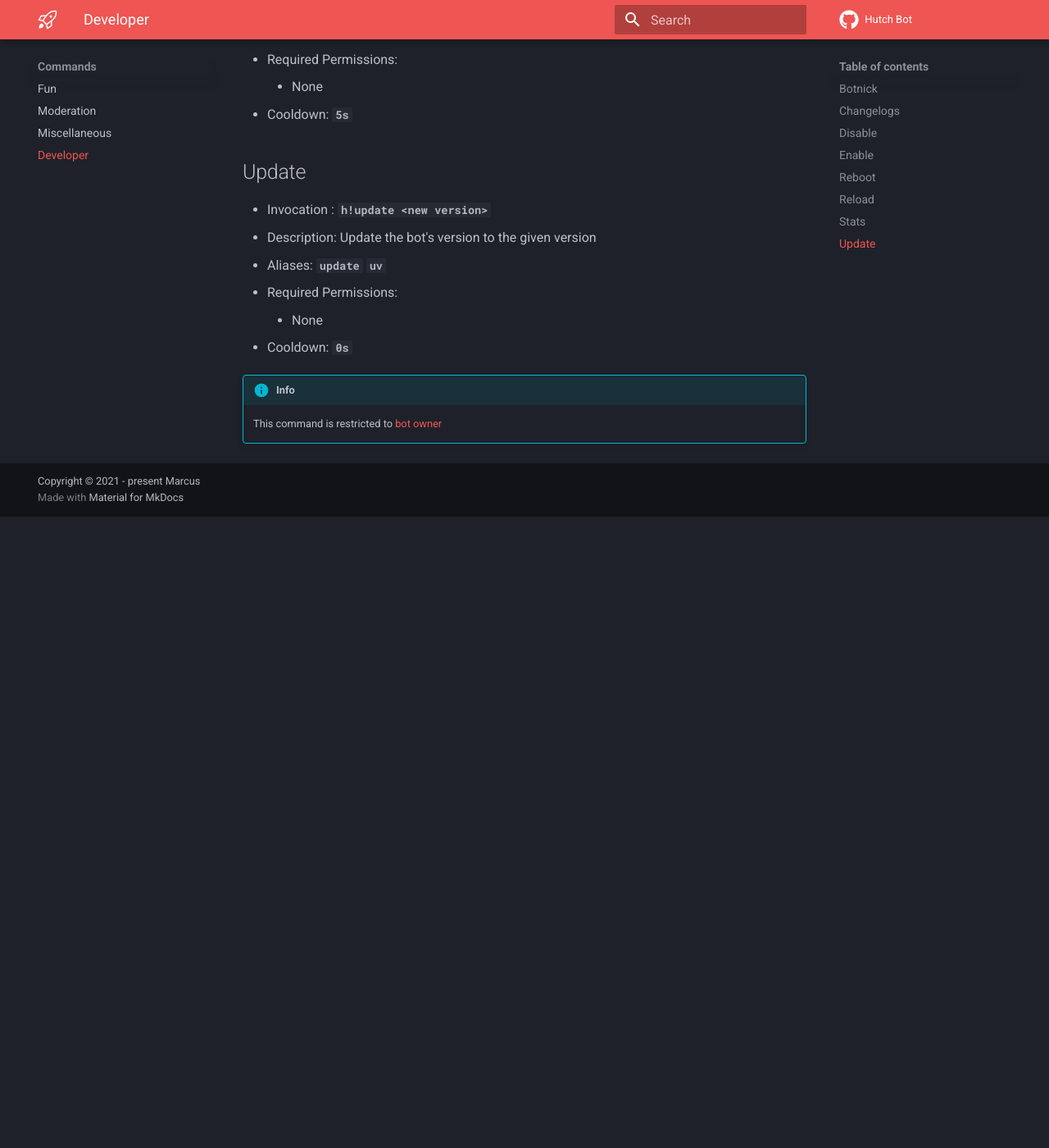
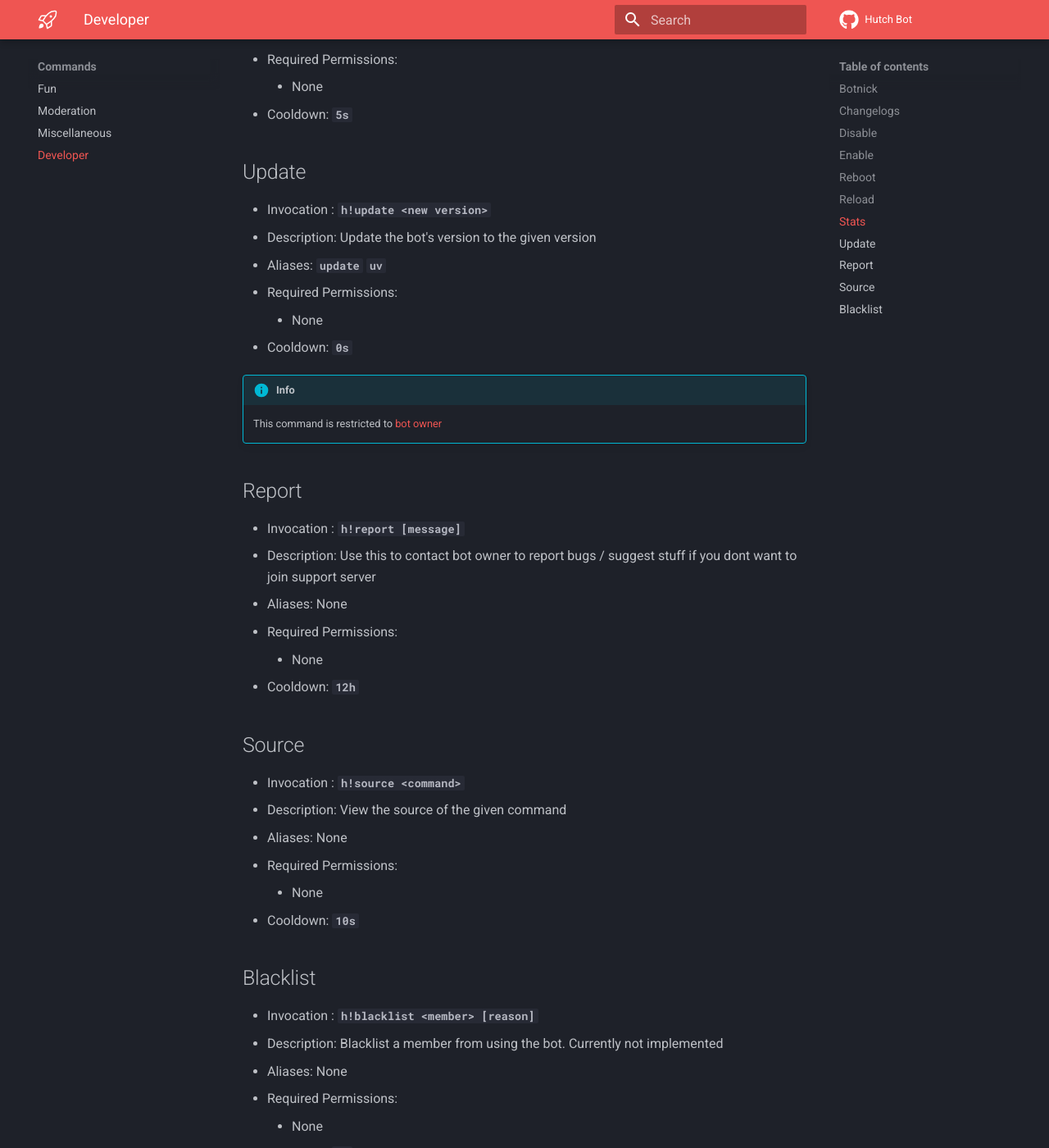
Before and after one commit to MarzaElise/Hutch-Bot-Docs, an MkDocs documentation site: the page built from docs/commands/dev.md, in a window 1280 px wide and 1400 px high, scrolled down 2637 px. Shown: the whole window at 82% size. Built offline with MkDocs 1.6.1 and Material for MkDocs 9.7.7, drawn with Linux system fonts in a browser that asks for light colours; comment, search, counter and statistics services are not loaded; before the commit the page ends 3267 px from its top, so only the background shows below that.

Commit message:
Added recently added commands

```diff
--- a/docs/commands/dev.md
+++ b/docs/commands/dev.md
@@ -85,3 +85,32 @@ Commands that are mainly related to the bot. Some can only be used by the [bot o
 - Cooldown: **`0s`**
 !!! info
     This command is restricted to [bot owner](https://discord.com/users/754557382708822137)
+
+## Report
+
+- Invocation : **`h!report [message]`**
+- Description: Use this to contact bot owner to report bugs / suggest stuff if you dont want to join support server
+- Aliases: None
+- Required Permissions:
+    - None
+- Cooldown: **`12h`**
+
+## Source
+
+- Invocation : **`h!source <command>`**
+- Description: View the source of the given command
+- Aliases: None
+- Required Permissions:
+    - None
+- Cooldown: **`10s`**
+
+## Blacklist
+
+- Invocation : **`h!blacklist <member> [reason]`**
+- Description: Blacklist a member from using the bot. Currently not implemented
+- Aliases: None
+- Required Permissions:
+    - None
+- Cooldown: **`0s`**
+!!! info
+    This command is restricted to [bot owner](https://discord.com/users/754557382708822137)
```
Also changed, not shown: docs/commands/misc.md (+18 -0 lines), docs/home/index.md (+0 -1 lines), docs/features/auto-mod.md (line endings or trailing spaces), 1 other file.
